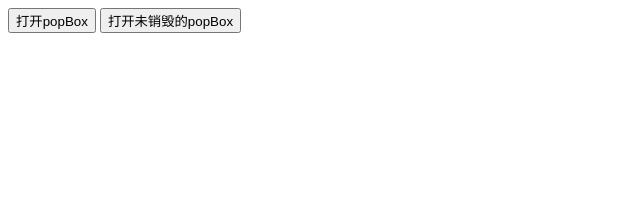
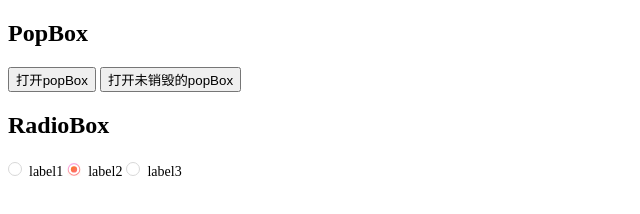
Before and after one commit to gd2016/ui-config, a website built with webpack: page test/test.html in a window 1280 px wide. Shown: the whole page, without its empty margins (0-640 px from the left). Built offline with nearby package versions, Linux system fonts and the light colour scheme.

Commit message:
add radiobox and fix bug

```diff
--- a/package.json
+++ b/package.json
@@ -1,6 +1,6 @@
 {
   "name": "@portal/dls-ui",
-  "version": "1.2.0",
+  "version": "1.2.1-alpha.3",
   "description": "dls-ui",
   "main": "src/index.js",
   "scripts": {
--- /dev/null
+++ b/packages/radiobox/index.js
@@ -0,0 +1,88 @@
+const template = function(config){
+  return `
+  <div class="dls-radio-box" data-value="${config.value}">
+    <div class="icon icon-radio"></div>
+    <label for="${config.id}" class="cp">${config.label}</label>
+  </div>
+  `
+}
+export default class RadioBox {
+
+  constructor(props){
+    Object.assign(this,{
+      name: 'radio',
+      value: null,
+      $container: $('body'),
+      $htmls :[],
+      onClick(){}
+    },props)
+
+    this._getInputs();
+    this._render();
+  }
+
+  _getInputs(){
+    this.$radios = this.$container.find(`input[name='${this.name}']`)
+  }
+
+  _render(){
+    var self = this;
+    // console.log( this.$radios)
+    this.$radios.each(function(){
+      let label = $(this).data('label') || '';
+      let value = $(this).attr('value') || '';
+      let id = $(this).attr('id') || '';
+
+      let $html = $(template({label,value,id}));
+      self.$htmls.push($html);
+      // console.log($html)
+
+      self._bind($html,$(this));
+
+      $(this).after($html);
+      $(this).hide();
+
+    })
+
+    if(this.value !== null){
+      this.setValue(this.value)
+    }
+  }
+
+
+  //获取当前选中值
+  getValue(){
+    return this.$radios.val()
+  }
+
+  setValue(value){
+    // console.log({value})
+    let $html = this.$htmls.find(item => {
+      console.log(item.data('value'),value)
+        return item.data('value') == value
+    });
+    // console.log($html);
+    // this.$radios.val(value)
+    this._onClick( $html, $html.prev())
+  }
+
+  _onClick($html,$this){
+    let inputs =  this.$radios;
+    let $htmls = inputs.next()
+    // console.log()
+    $htmls.find('.icon-radio').removeClass('active');
+    inputs.prop('checked',false);
+
+    $this.prop('checked', true);
+    $html.find('.icon-radio').addClass('active');
+
+    this.onClick($this.val());
+  }
+
+  _bind($html,$this){
+
+    $html.find('label').click(this._onClick.bind(this,$html,$this));
+    $html.find('.icon-radio').click(this._onClick.bind(this,$html,$this));
+  }
+
+}
--- a/src/index.js
+++ b/src/index.js
@@ -1,5 +1,7 @@
 import PopBox from '../packages/popbox/index';
+import RadioBox from '../packages/radiobox/index';
 
 export {
-  PopBox
+  PopBox,
+  RadioBox
 }
--- a/static/common.css
+++ b/static/common.css
@@ -218,89 +218,3 @@ article .dls-image-block img,
 .vt {
   vertical-align: top;
 }
-
-
-
-.pop-box-mask {
-  position: fixed;
-  left: 0;
-  top: 0;
-  right: 0;
-  bottom: 0;
-  background: rgba(0, 0, 0, 0.6);
-  overflow: auto;
-  z-index: 1000;
-}
-.pop-box-mask .pop-content {
-  padding: 20px;
-  background: white;
-  position: absolute;
-  left: 50%;
-  top: 50%;
-  box-shadow: 0 2px 8px 0 rgba(0, 0, 0, 0.14);
-  animation-duration: .3s;
-  animation-fill-mode: both;
-  animation-name: popBoxZoomIn;
-}
-.pop-content .menu {
-  line-height: 20px;
-  position: relative;
-  margin-bottom: 14px;
-}
-.pop-content .menu .box-label {
-  font-size: 16px;
-  font-weight: bold;
-  line-height: 1.5;
-  letter-spacing: 1px;
-  text-align: left;
-  color: #333333;
-  min-height: 24px;
-  display: inline-block;
-  min-height: 24px;
-}
-.pop-content .menu .box-cancel {
-  position: absolute;
-  right: 0px;
-  font-size: 17px;
-  top: 0px;
-  background-size: 22px;
-  min-height: 24px;
-  display: inline-block;
-}
-.content::-webkit-scrollbar {
-  background:transparent;
-  border-radius: 10px;
-  width: 8px;
-}
-.content::-webkit-scrollbar-thumb:vertical {
-  background:#aaa;
-  border-radius: 10px;
-}
-.pop-box-mask .submit-button-row {
-  margin-top: 20px;
-}
-.pop-box-mask .submit-button-row .pop-submit {
-  margin-left: 12px;
-}
-.pop-box-mask .submit-button-row.center {
-  text-align: center;
-}
-.pop-box-mask .submit-button-row.left {
-  text-align: left;
-}
-.pop-box-mask .submit-button-row.right {
-  text-align: right;
-}
-@keyframes popBoxZoomIn {
-  from {
-  opacity: 0;
-  transform: scale3d(0.7, 0.7, 0.7);
-}
-50% {
-  opacity: 1;
-}
-
-}
-.scroll-lock{
-  overflow: hidden;
-}
--- /dev/null
+++ b/static/popbox.css
@@ -0,0 +1,83 @@
+.pop-box-mask {
+  position: fixed;
+  left: 0;
+  top: 0;
+  right: 0;
+  bottom: 0;
+  background: rgba(0, 0, 0, 0.6);
+  overflow: auto;
+  z-index: 1000;
+}
+.pop-box-mask .pop-content {
+  padding: 20px;
+  background: white;
+  position: absolute;
+  left: 50%;
+  top: 50%;
+  box-shadow: 0 2px 8px 0 rgba(0, 0, 0, 0.14);
+  animation-duration: .3s;
+  animation-fill-mode: both;
+  animation-name: popBoxZoomIn;
+}
+.pop-content .menu {
+  line-height: 20px;
+  position: relative;
+  margin-bottom: 14px;
+}
+.pop-content .menu .box-label {
+  font-size: 16px;
+  font-weight: bold;
+  line-height: 1.5;
+  letter-spacing: 1px;
+  text-align: left;
+  color: #333333;
+  min-height: 24px;
+  display: inline-block;
+  min-height: 24px;
+}
+.pop-content .menu .box-cancel {
+  position: absolute;
+  right: 0px;
+  font-size: 17px;
+  top: 0px;
+  background-size: 22px;
+  min-height: 24px;
+  display: inline-block;
+}
+.content::-webkit-scrollbar {
+  background:transparent;
+  border-radius: 10px;
+  width: 8px;
+}
+.content::-webkit-scrollbar-thumb:vertical {
+  background:#aaa;
+  border-radius: 10px;
+}
+.pop-box-mask .submit-button-row {
+  margin-top: 20px;
+}
+.pop-box-mask .submit-button-row .pop-submit {
+  margin-left: 12px;
+}
+.pop-box-mask .submit-button-row.center {
+  text-align: center;
+}
+.pop-box-mask .submit-button-row.left {
+  text-align: left;
+}
+.pop-box-mask .submit-button-row.right {
+  text-align: right;
+}
+@keyframes popBoxZoomIn {
+  from {
+  opacity: 0;
+  transform: scale3d(0.7, 0.7, 0.7);
+}
+50% {
+  opacity: 1;
+}
+
+}
+.scroll-lock{
+  overflow: hidden;
+}
--- /dev/null
+++ b/static/radiobox.css
@@ -0,0 +1,37 @@
+.dls-radio-box {
+  display: inline-block;
+}
+.dls-radio-box label {
+  font-size: 14px;
+  line-height: 20px;
+}
+.dls-radio-box .icon-radio {
+  border-radius: 50%;
+  overflow: hidden;
+  cursor: pointer;
+  border: solid 1px #d8d8d8;
+  margin-top: 3px;
+  width: 14px;
+  height: 14px;
+  margin-right: 3px;
+}
+.dls-radio-box .icon-radio.active {
+  background-size: 24px 21px;
+  background-position: -5px -1px;
+  overflow: visible;
+  border-radius: 0;
+  border: none;
+  width: 14px;
+  height: 14px;
+  margin-right: 3px;
+  background-image: url('./img/radio.svg');
+}
+.dls-radio-box input {
+  display: none;
+}
+
+.icon {
+  display: inline-block;
+  background: center no-repeat;
+  background-size: contain;
+}
--- a/test/test.html
+++ b/test/test.html
@@ -6,10 +6,20 @@
   <meta http-equiv="X-UA-Compatible" content="ie=edge">
   <title>Document</title>
   <link rel="stylesheet" href="/static/common.css">
+  <link rel="stylesheet" href="/static/popbox.css">
+  <link rel="stylesheet" href="/static/radiobox.css">
 </head>
 <body>
   <script src="https://cdn.bootcss.com/jquery/1.12.1/jquery.min.js"></script>
+  <h2>PopBox</h2>
   <button type="button" id="open">打开popBox</button>
   <button type="button" id="open1">打开未销毁的popBox</button>
+
+  <h2>RadioBox</h2>
+  <div class="radiobox">
+    <input id="ab-type-all" type="radio" name="abType"  value="0" data-label="label1" />
+    <input id="ab-type-person-only" type="radio" name="abType"  value="1" data-label="label2" />
+    <input id="ab-type-family-only" type="radio" name="abType"  value="2" data-label="label3" />
+  </div>
 </body>
 </html>
--- a/test/test.js
+++ b/test/test.js
@@ -1,5 +1,5 @@
 import PopBox from "../packages/popbox/index";
-
+import RadioBox from '../packages/radiobox/index';
 var pop;
 $("#open").click(() => {
   pop = new PopBox({
@@ -9,10 +9,19 @@ $("#open").click(() => {
     afterCloseDestroy: false,
     $content:'sfa<br>sfa<br>sfa<br>sfa<br>sfa<br>',
     padding:"20px 30px",
-    // modal: false
   });
 });
 
 $("#open1").click(() => {
   pop.pop();
 });
+
+
+new RadioBox({
+  name: 'abType',
+  value: 1,
+  $container: $('.radiobox'),
+  onClick: value => {
+    console.log(value)
+  }
+});
```
Also changed, not shown: index.html (deleted, +0 -19 lines), README.md, static/img/radio.svg (added).
